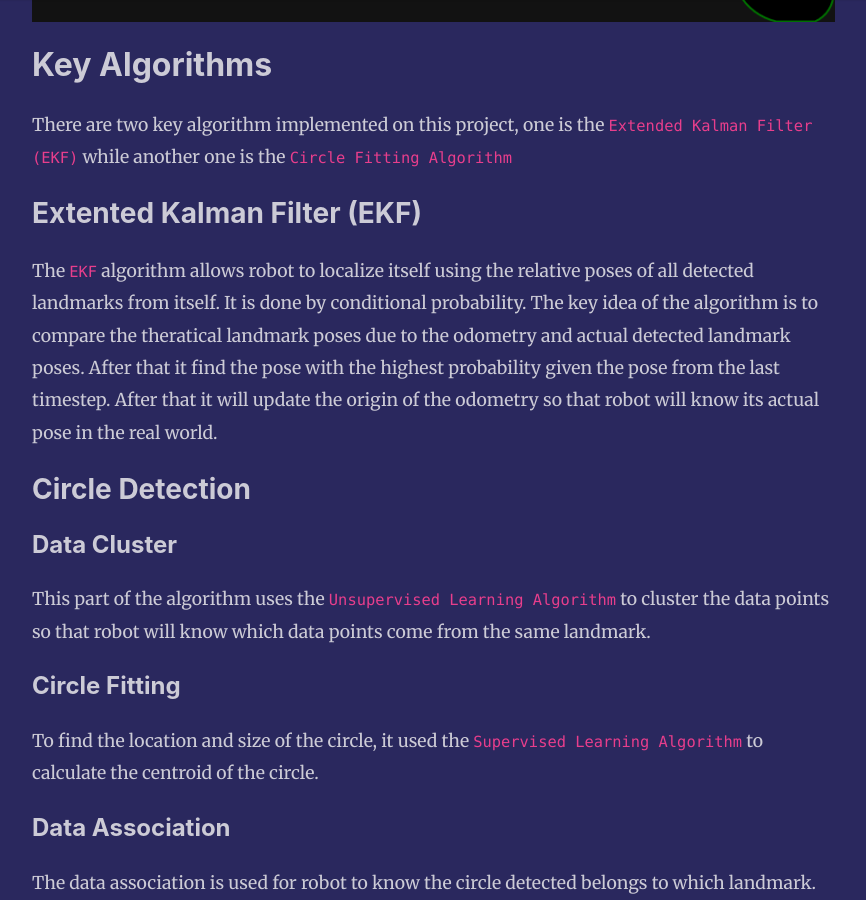
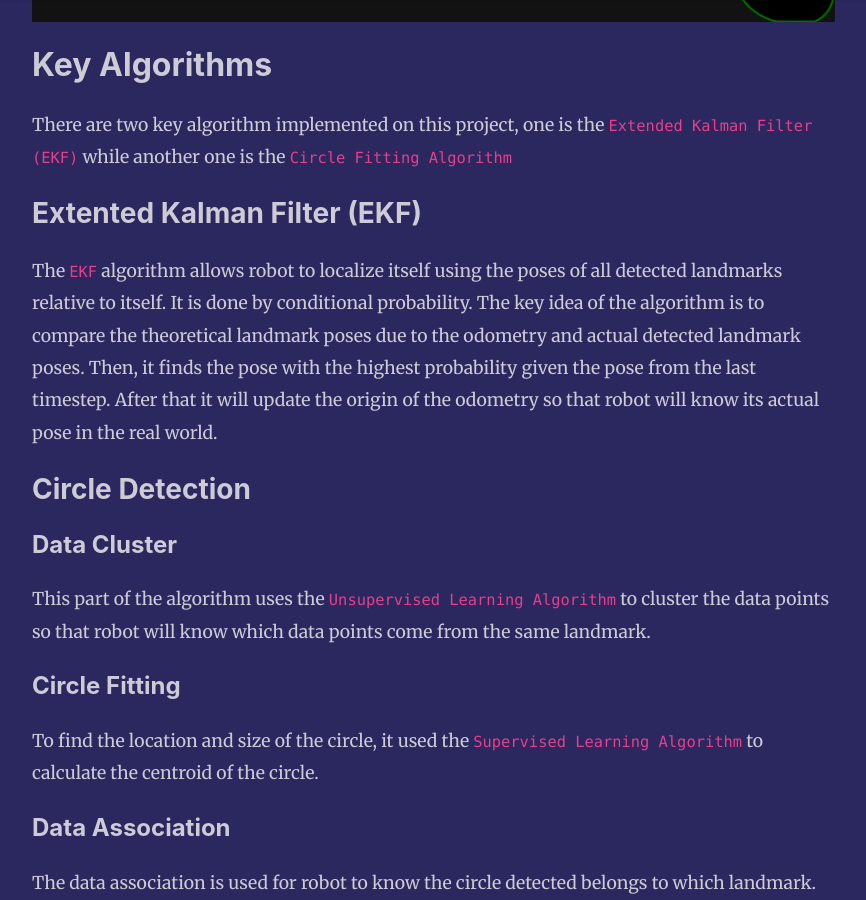
Before and after one commit to nu-jliu/nu-jliu.github.io, a Jekyll site: the page built from _posts/2024-3-10-slam.md, in a window 1280 px wide and 900 px high, scrolled down 2529 px. Shown: the whole window, without its empty margins (68-934 px from the left). Built offline with Jekyll 4.4.1, drawn with Linux system fonts in a browser that asks for light colours; nearby versions of some CDN libraries; comment, search, counter and statistics services are not loaded.

Commit message:
update all

```diff
--- a/_posts/2024-3-10-slam.md
+++ b/_posts/2024-3-10-slam.md
@@ -50,7 +50,7 @@ There are two key algorithm implemented on this project, one is the `Extended Ka
 
 ### Extented Kalman Filter (EKF)
 
-The `EKF` algorithm allows robot to localize itself using the relative poses of all detected landmarks from itself. It is done by conditional probability. The key idea of the algorithm is to compare the theratical landmark poses due to the odometry and actual detected landmark poses. After that it find the pose with the highest probability given the pose from the last timestep. After that it will update the origin of the odometry so that robot will know its actual pose in the real world.
+The `EKF` algorithm allows robot to localize itself using the poses of all detected landmarks relative to itself. It is done by conditional probability. The key idea of the algorithm is to compare the theoretical landmark poses due to the odometry and actual detected landmark poses. Then, it finds the pose with the highest probability given the pose from the last timestep. After that it will update the origin of the odometry so that robot will know its actual pose in the real world.
 
 ### Circle Detection
 
```
Also changed, not shown: _pages/resume.md (+2 -2 lines), 2 other files.
